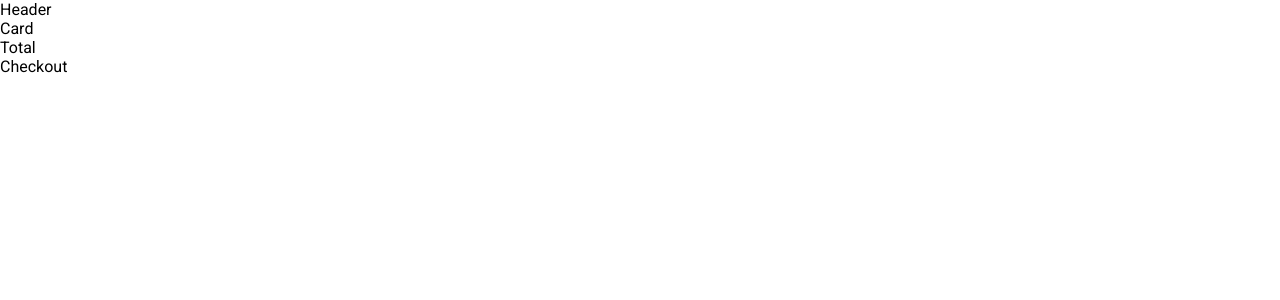
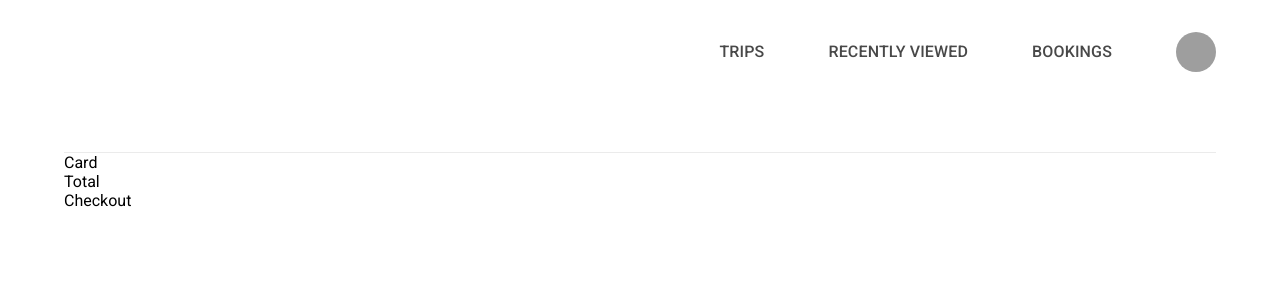
Before and after one commit to Olixfills/checkout, a React (Create React App) app: page / in a window 1280 px wide. Shown: the top 300 px of the page. Built offline with nearby package versions, Linux system fonts and the light colour scheme; grey boxes are pictures that could not be loaded.

Commit message:
header page

```diff
--- a/package.json
+++ b/package.json
@@ -5,6 +5,7 @@
   "dependencies": {
     "@emotion/react": "^11.9.0",
     "@emotion/styled": "^11.8.1",
+    "@mui/icons-material": "^5.8.3",
     "@mui/material": "^5.8.3",
     "@testing-library/jest-dom": "^5.16.4",
     "@testing-library/react": "^13.3.0",
--- a/src/App.js
+++ b/src/App.js
@@ -2,14 +2,18 @@ import Header from "./components/Header";
 import Card from "./components/Card";
 import Total from "./components/Total";
 import Checkout from "./components/Checkout";
+import { Container, Divider } from "@mui/material";
 
 function App() {
   return (
     <div className="App">
       <Header />
-      <Card />
-      <Total />
-      <Checkout />
+      <Container>
+        <Divider light />
+        <Card />
+        <Total />
+        <Checkout />
+      </Container>
     </div>
   );
 }
--- a/src/components/Header.js
+++ b/src/components/Header.js
@@ -1,7 +1,35 @@
 import React from "react";
+import { Avatar, Stack, Typography } from "@mui/material";
 
+const pages = ["TRIPS", "RECENTLY VIEWED", "BOOKINGS"];
 const Header = () => {
-  return <div>Header</div>;
+  return (
+    <header>
+      <Stack
+        direction="row"
+        justifyContent="end"
+        alignItems="center"
+        gap={8}
+        px={8}
+        paddingTop={4}
+        paddingBottom={10}
+      >
+        {pages.map((page) => (
+          <Typography
+            variant="subtitle1"
+            textAlign="center"
+            sx={{ color: "#484848", fontWeight: "500" }}
+          >
+            {page}
+          </Typography>
+        ))}
+        <Avatar
+          alt="image"
+          src="https://i3.wp.com/elcomercio.pe/resizer/5OAnUCe5uU-lMrEY4JKDBbXEhvk=/980x528/smart/filters:format(jpeg):quality(75)/cloudfront-us-east-1.images.arcpublishing.com/elcomercio/6LOMSVPYQ5GVVOEC6XRE5GGXEA.jpg?resize=1024,1024"
+        />
+      </Stack>
+    </header>
+  );
 };
 
 export default Header;
```
Also changed, not shown: 1 other file (tests, documents, lock files or other folders).
